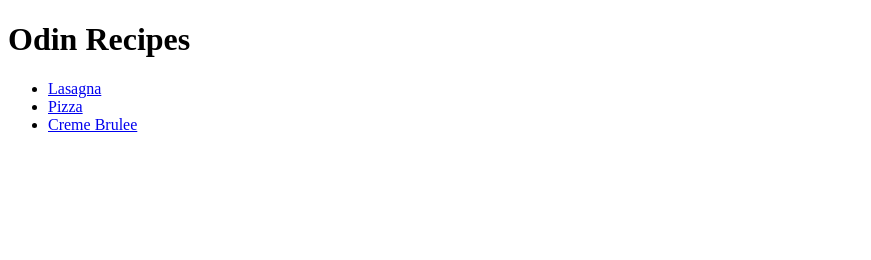
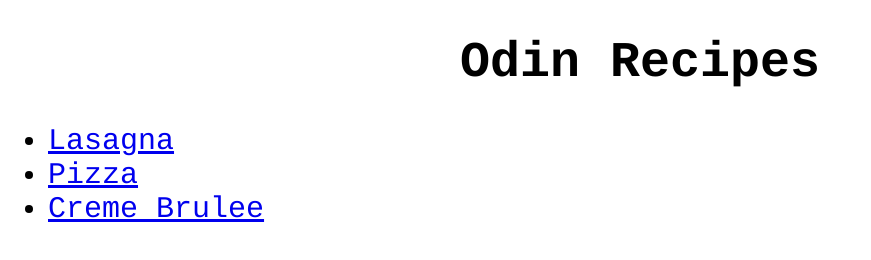
Before and after one commit to H2Pro2/odin-recipes, a plain HTML site: page index.html in a window 1280 px wide. Shown: the whole page, without its empty margins (0-871 px from the left). Drawn offline with Linux system fonts and the light colour scheme.

Commit message:
added a css file and the link in the original index file!

```diff
--- a/index.html
+++ b/index.html
@@ -5,11 +5,12 @@
     <meta http-equiv="X-UA-Compatible" content="IE=edge">
     <meta name="viewport" content="width=device-width, initial-scale=1.0">
     <title>OdinRecipes</title>
+    <link rel="stylesheet" href="style.css">
 </head>
 <body>
-    <h1>Odin Recipes</h1>
+    <h1 class="title">Odin Recipes</h1>
 
-    <ul>
+    <ul class="links">
         <li><a href="./recipes/lasagna.html">Lasagna</a></li>
         <li><a href="./recipes/pizza.html">Pizza</a></li>
         <li><a href="./recipes/cremebrulee.html">Creme Brulee</a></li>
--- /dev/null
+++ b/style.css
@@ -0,0 +1,11 @@
+.title {
+    text-align: center;
+    font-family: 'Courier', 'Courier New', 'Times New Roman';
+    font-size: 50px;
+}
+
+.links {
+    font-family: 'Courier', 'Courier New', 'Times New Roman';
+    font-size: 30px;
+    text-align: justify;
+}
```
